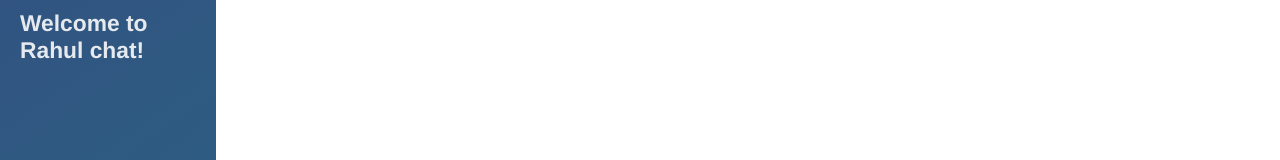
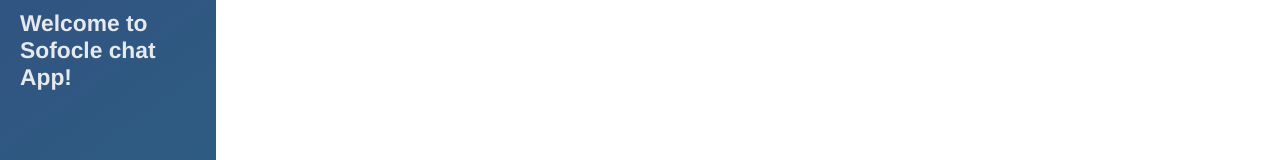
Before and after one commit to RahulKumar6789/node-course-2-chat-app, a website: page public/chat.html in a window 1280 px wide. Shown: the top 160 px of the page. Drawn offline with nearby package versions, Linux system fonts and the light colour scheme; no server answers.

Commit message:
Update chat.html

```diff
--- a/public/chat.html
+++ b/public/chat.html
@@ -12,7 +12,7 @@
 <body class="chat">
 
   <div class="chat__sidebar">
-    <h3>Welcome to Rahul chat!</h3>
+    <h3>Welcome to Sofocle chat App!</h3>
     <div id="users"></div>
   </div>
 
```
